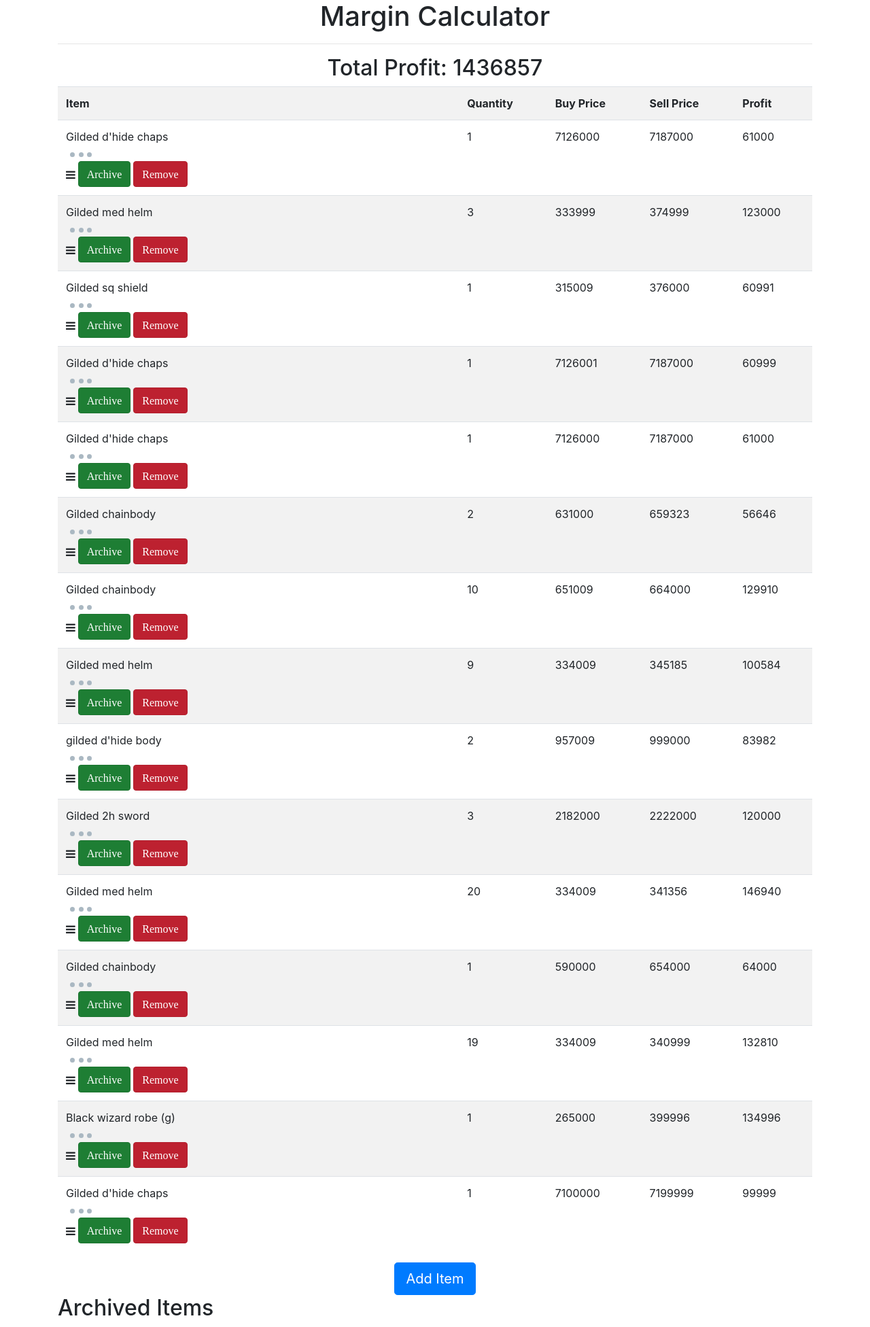
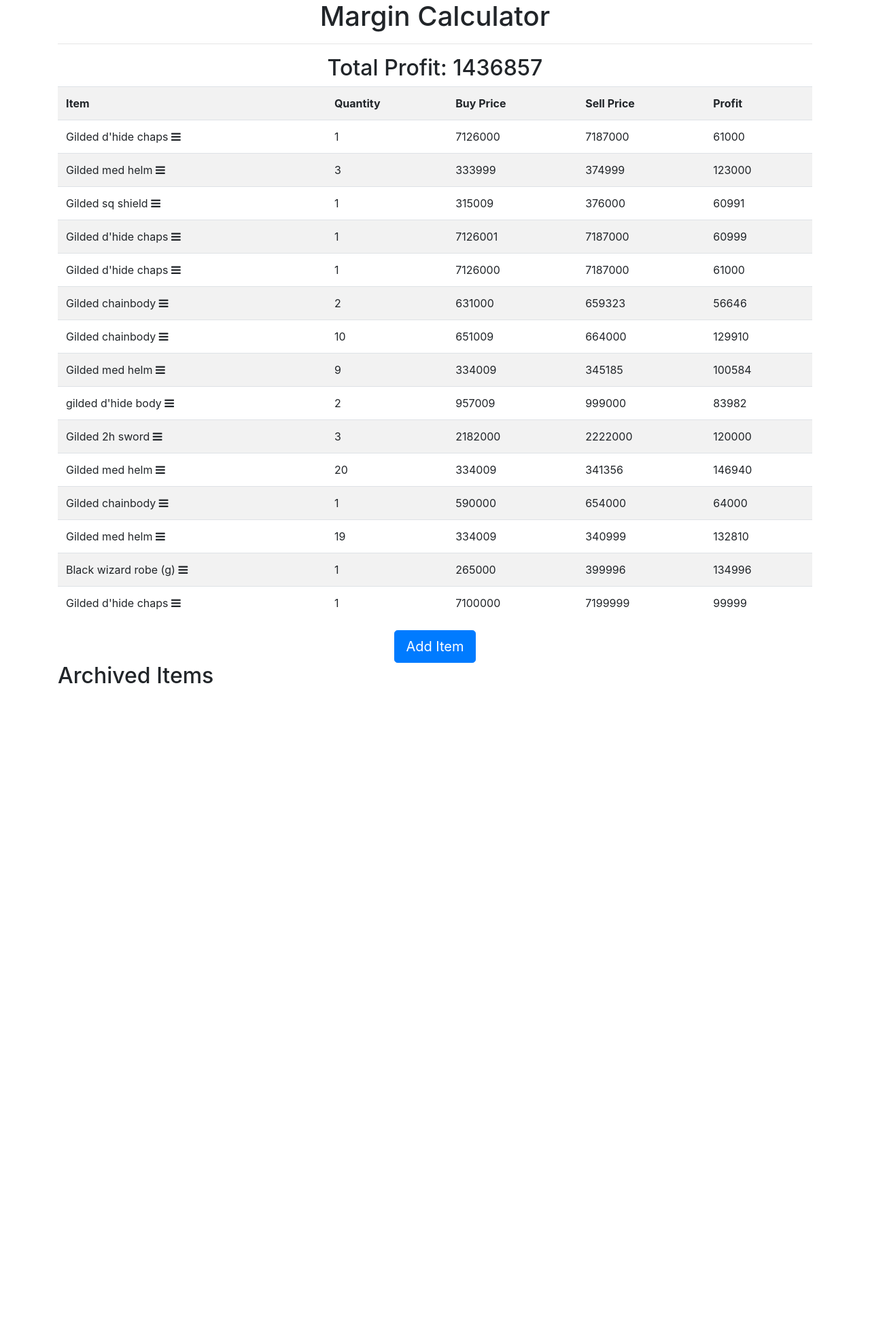
Before and after one commit to mario-j/osrsbox, a Flask app: page / in a window 1280 px wide. Shown: the part 56-2008 px from the top of the page at 68% size. After the commit the page ends 1061 px from the top, so only its background shows below. Run offline with Flask 2, Linux system fonts and the light colour scheme; data comes from the database, SQL or seed files in the repository; both versions use the stored data as it was after the commit; some libraries are stand-ins or nearby versions.

Commit message:
convert archive/remove buttons into a hamburgre drop down

```diff
--- a/templates/index.html
+++ b/templates/index.html
@@ -43,107 +43,8 @@
 			cursor: pointer;
 		}
 
-		.more-btn,
-		.more-menu-btn {
-			background: none;
-			border: 0 none;
-			line-height: normal;
-			overflow: visible;
-			-webkit-user-select: none;
-			-moz-user-select: none;
-			-ms-user-select: none;
-			width: 100%;
-			text-align: left;
-			outline: none;
+		.more-btn {
 			cursor: pointer;
-		}
-
-		.more-dot {
-			background-color: #aab8c2;
-			margin: 0 auto;
-			display: inline-block;
-			width: 7px;
-			height: 7px;
-			margin-right: 1px;
-			border-radius: 50%;
-			transition: background-color 0.3s;
-		}
-
-		.more-menu {
-			position: absolute;
-			top: 100%;
-			z-index: 900;
-			float: left;
-			padding: 10px 0;
-			margin-top: 9px;
-			background-color: #fff;
-			border: 1px solid #ccd8e0;
-			border-radius: 4px;
-			box-shadow: 1px 1px 3px rgba(0,0,0,0.25);
-			opacity: 0;
-			transform: translate(0, 15px) scale(.95);
-			transition: transform 0.1s ease-out, opacity 0.1s ease-out;
-			pointer-events: none;
-		}
-
-		.more-menu-caret {
-			position: absolute;
-			top: -10px;
-			left: 12px;
-			width: 18px;
-			height: 10px;
-			float: left;
-			overflow: hidden;
-		}
-
-		.more-menu-caret-outer,
-		.more-menu-caret-inner {
-			position: absolute;
-			display: inline-block;
-			margin-left: -1px;
-			font-size: 0;
-			line-height: 1;
-		}
-
-		.more-menu-items {
-			margin: 0;
-			list-style: none;
-			padding: 0;
-		}
-
-		.more-menu-item {
-			display: block;
-		}
-
-		.more-menu-btn {
-			min-width: 100%;
-			color: #66757f;
-			cursor: pointer;
-			display: block;
-			font-size: 13px;
-			line-height: 18px;
-			padding: 5px 20px;
-			position: relative;
-			white-space: nowrap;
-		}
-
-		.more-menu-item:hover {
-			background-color: #489fe5;
-		}
-
-			.more-menu-item:hover .more-menu-btn {
-				color: #fff;
-			}
-
-		.more-btn:hover .more-dot,
-		.show-more-menu .more-dot {
-			background-color: #516471;
-		}
-
-		.show-more-menu .more-menu {
-			opacity: 1;
-			transform: translate(0, 0) scale(1);
-			pointer-events: auto;
 		}
 	</style>
 
@@ -183,29 +84,15 @@
 					<tr>
 						<td>
 							{{ todo.text }}
-							<button id="more-btn" class="more-btn">
-								<span class="more-dot"></span>
-								<span class="more-dot"></span>
-								<span class="more-dot"></span>
-							</button>
-							<div class="more-menu">
-								<div class="more-menu-caret">
-									<div class="more-menu-caret-outer"></div>
-									<div class="more-menu-caret-inner"></div>
-								</div>
-								<ul class="more-menu-items" tabindex="-1" role="menu" aria-labelledby="more-btn" aria-hidden="true">
-									<li class="more-menu-item" role="presentation">
-										<button type="button" class="more-menu-btn" role="menuitem">Share</button>
-									</li>
-									<li class="more-menu-item" role="presentation">
-										<button type="button" class="more-menu-btn" role="menuitem">Copy</button>
-									</li>
+							<span class="dropdown">
+								<i id="menu1" class="fa fa-bars more-btn" data-toggle="dropdown" aria-hidden="true"></i>
+								<ul class="dropdown-menu" role="menu" aria-labelledby="menu1">
+									<li role="presentation"><a href="{{ url_for('delete', id=todo.id) }}" class="active" role="menuitem" aria-pressed="true" tabindex="-1" onclick="sumProfit()">Remove</a></li>
+									<li role="presentation"><a href="{{ url_for('complete', id=todo.id) }}" class="active" role="menuitem" aria-pressed="true" tabindex="-1" onclick="sumProfit()">Archive</a></li>
 								</ul>
-							</div>
-							<i class="fa fa-bars" aria-hidden="true">
-								<a href="{{ url_for('complete', id=todo.id) }}" class="btn btn-success active" role="button" aria-pressed="true" onclick="sumProfit()">Archive</a>
-								<a href="{{ url_for('delete', id=todo.id) }}" class="btn btn-danger active" role="button" aria-pressed="true" onclick="sumProfit()">Remove</a>
-							</i>
+							</span>
+
+
 						</td>
 						<td>{{ todo.quantity }}</td>
 						<td>{{ todo.buy }}</td>
```
Also changed, not shown: db/todo.db.
